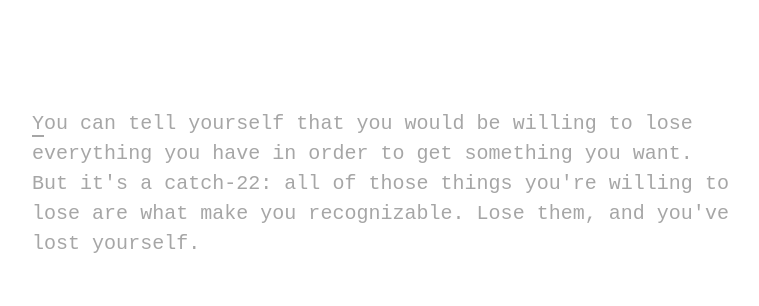
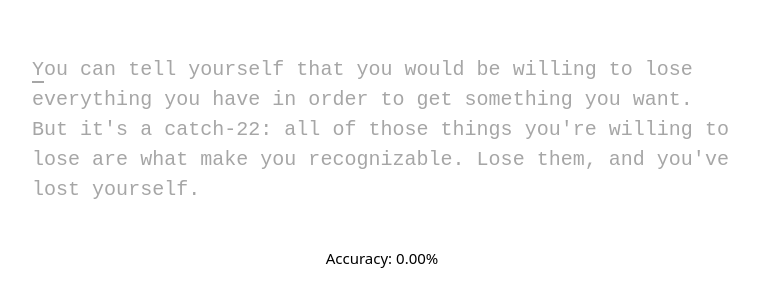
Before and after one commit to marktheskies/minimalist-typer, a React (Create React App) app: page / in a window 1280 px wide. Shown: the part 216-522 px from the top of the page, without its empty margins (258-1017 px from the left). Built offline with nearby package versions, Linux system fonts and the light colour scheme.

Commit message:
Add accuracy with localization support

```diff
--- a/src/App.css
+++ b/src/App.css
@@ -1,8 +1,22 @@
 .App {
+  font-family: system-ui, -apple-system, BlinkMacSystemFont, "Segoe UI", Roboto,
+    Oxygen, Ubuntu, Cantarell, "Open Sans", "Helvetica Neue", sans-serif;
   display: flex;
+  flex-direction: column;
   justify-content: center;
   align-items: center;
   height: 100vh;
+}
+
+.App header,
+.App footer {
+  padding: 3em;
+  font-size: 0.75em;
+  max-width: 35rem;
+}
+
+.App footer {
+  text-align: right;
 }
 
 .workspace {
--- a/src/App.js
+++ b/src/App.js
@@ -2,6 +2,7 @@ import "./App.css";
 import { useEffect, useState } from "react";
 import PropTypes from "prop-types";
 import sample from "./passage";
+import { percentageFormat } from "./localization";
 
 const Letter = ({ char, status }) => {
   return <span className={status}>{char}</span>;
@@ -17,6 +18,9 @@ const App = () => {
     sample.split("").map((character) => ({ expected: character, actual: "" }))
   );
   const [currentIndex, setCurrentIndex] = useState(0);
+  const [numKeyPresses, setNumKeyPresses] = useState(0);
+  const [numCorrectKeyPresses, setNumCorrectKeyPresses] = useState(0);
+  const [accuracy, setAccuracy] = useState(0);
 
   const keydownHandler = ({ key, repeat, altKey, ctrlKey, metaKey }) => {
     // Bail out if any key was pressed that we do not care about
@@ -44,6 +48,11 @@ const App = () => {
 
     // Go to the next character if the key is not being held down from the previous
     if (!repeat) {
+      setNumKeyPresses(numKeyPresses + 1);
+      if (passage[currentIndex].expected === key) {
+        setNumCorrectKeyPresses(numCorrectKeyPresses + 1);
+      }
+
       const newPassage = [...passage];
       newPassage[currentIndex].actual = key;
       setPassage(newPassage);
@@ -59,6 +68,12 @@ const App = () => {
       window.removeEventListener("keydown", keydownHandler);
     };
   });
+
+  // Calculate accuracy whenever numKeyPresses or numCorrectKeyPresses is updated
+  useEffect(() => {
+    if (numKeyPresses === 0) setAccuracy(0);
+    else setAccuracy(numCorrectKeyPresses / numKeyPresses);
+  }, [numKeyPresses, numCorrectKeyPresses]);
 
   return (
     <div className="App">
@@ -79,6 +94,8 @@ const App = () => {
           />
         ))}
       </div>
+
+      <footer>Accuracy: {percentageFormat.format(accuracy)}</footer>
     </div>
   );
 };
--- /dev/null
+++ b/src/localization.js
@@ -0,0 +1,7 @@
+const percentageFormat = new Intl.NumberFormat(window.navigator.language, {
+  style: "percent",
+  maximumFractionDigits: 2,
+  minimumFractionDigits: 2,
+});
+
+module.exports = { percentageFormat };
```
